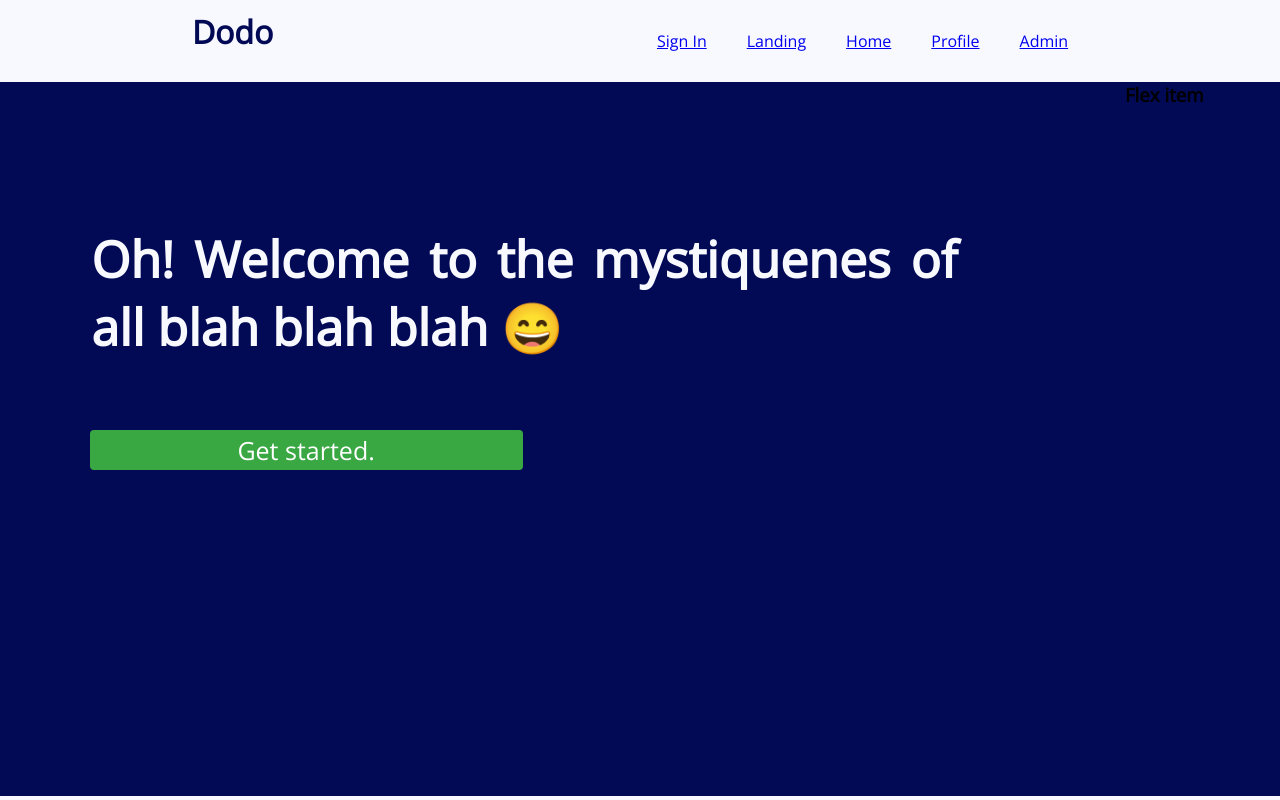
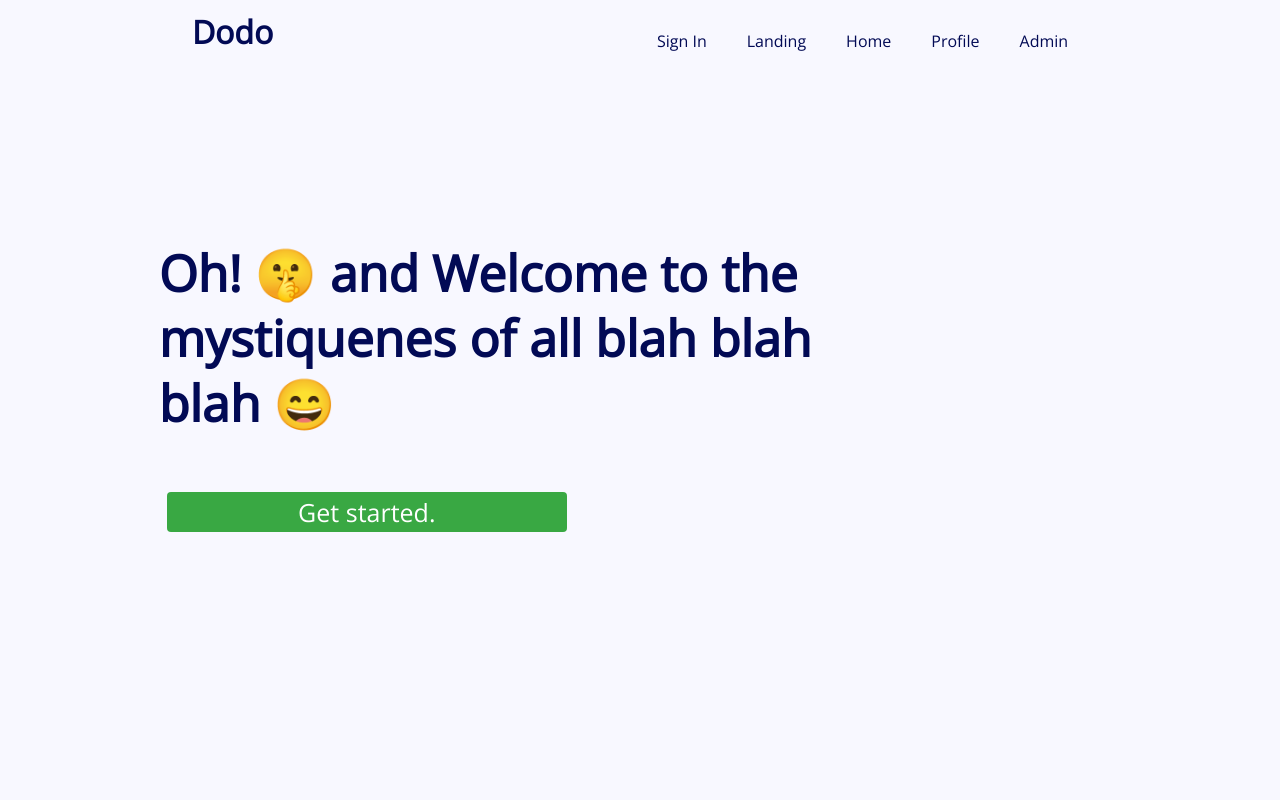
Before and after one commit to kaf-lamed-beyt/firebase-react, a React app: page / in a window 1280 px wide. Built offline with nearby package versions, Linux system fonts and the light colour scheme.

Commit message:
aaaarrrrrrrraaagggggggghhhhhhh

```diff
--- a/src/components/Navigation.js
+++ b/src/components/Navigation.js
@@ -12,19 +12,29 @@ const Navigation = () => {
       <nav>
         <ul>
           <li>
-            <Link to={Route.login}>Sign In</Link>
+            <Link to={Route.login} className="link__text__primary">
+              Sign In
+            </Link>
           </li>
           <li>
-            <Link to={Route.landing}>Landing</Link>
+            <Link to={Route.landing} className="link__text__primary">
+              Landing
+            </Link>
           </li>
           <li>
-            <Link to={Route.home}>Home</Link>
+            <Link to={Route.home} className="link__text__primary">
+              Home
+            </Link>
           </li>
           <li>
-            <Link to={Route.profile}>Profile</Link>
+            <Link to={Route.profile} className="link__text__primary">
+              Profile
+            </Link>
           </li>
           <li>
-            <Link to={Route.admin}>Admin</Link>
+            <Link to={Route.admin} className="link__text__primary">
+              Admin
+            </Link>
           </li>
         </ul>
       </nav>
--- a/src/components/SocialAuth.js
+++ b/src/components/SocialAuth.js
@@ -8,14 +8,14 @@ const SocialAuth = ({ className }) => {
       <Button className="btn btn-60 facebook__btn">
         <span>
           <i className="fab fa-facebook-f"></i>
-        </span>{' '}
-        &nbsp; &nbsp; &nbsp; &nbsp; facebook
+        </span>
+        &nbsp; &nbsp; facebook
       </Button>
       <Button className="btn btn-60 google__btn">
         <span>
           <i className="fab fa-google"></i>
         </span>{' '}
-        &nbsp; &nbsp; &nbsp; &nbsp; google
+        &nbsp; &nbsp; google
       </Button>
     </div>
   )
--- a/src/pages/LogIn.js
+++ b/src/pages/LogIn.js
@@ -46,7 +46,10 @@ export default function Login() {
             Login
           </Button>
           <p className="alt-text">
-            Don't have an account? <Link to={Routes.signup}>signup</Link>
+            Don't have an account?{' '}
+            <Link to={Routes.signup} className="link__text__underline">
+              signup
+            </Link>
           </p>
         </div>
         <p className="alt-text">Login with facebook or google</p>
--- a/src/pages/index.js
+++ b/src/pages/index.js
@@ -7,12 +7,11 @@ export default function Index() {
       <section id="head">
         <div className="dodo__base">
           <h2 className="dodo__text">
-            Oh! Welcome to the mystiquenes of all blah blah blah 😄{' '}
+            Oh! 🤫 and Welcome to the mystiquenes of all blah blah blah 😄{' '}
           </h2>
-          <Button className="btn btn-50 btn__secondary get-started">Get started.</Button>
-        </div>
-        <div>
-          <h3>Flex item</h3>
+          <Button className="btn btn-50 btn__secondary get-started">
+            Get started.
+          </Button>
         </div>
       </section>
     </div>
--- a/src/scss/global.scss
+++ b/src/scss/global.scss
@@ -23,6 +23,15 @@
 
 .fa-google {
   color: $google-red;
+}
+
+.link__text__primary {
+  text-decoration: none;
+  color: $primary;
+}
+
+.link__text__underline {
+  color: $primary;
 }
 //
 
@@ -65,41 +74,38 @@ header {
 // landing page component starts here
 .landing__base {
   #head {
-    background: $primary;
-    height: 714px;
-    display: flex;
-    justify-content: space-around;
+    margin: 8%;
+    // border: $debug;
 
     .dodo__base {
-      width: 70%;
-      margin-top: 10%;
-      padding: 15px;
+      width: 865px;
+      padding: 3%;
+      line-height: 65px;
+
+      .dodo__text {
+        padding: 3%;
+        color: $primary;
+        font-size: $xlg;
+      }
 
       .get-started {
         margin-top: 8%;
-        margin-left: -.2%;
-      }
-
-      .dodo__text {
-        color: $bg-primary;
-        font-size: $xlg;
-        text-align: justify;
+        margin-left: -0.2%;
+        margin: 4%;
       }
     }
   }
+}
 
-  @media only screen and (max-width: 576px) {
-    #head {
-      display: block;
-    }
+
+@media only screen and (max-width: 576px) {
+  #head {
+    width: 500px;
+    border: $debug;
 
     .dodo__base {
       width: 100%;
       border: $debug;
     }
-
-    .dodo__text {
-      font-size: $lg;
-    }
   }
 }
```
Also changed, not shown: src/scss/_variables.scss (line endings or trailing spaces).
